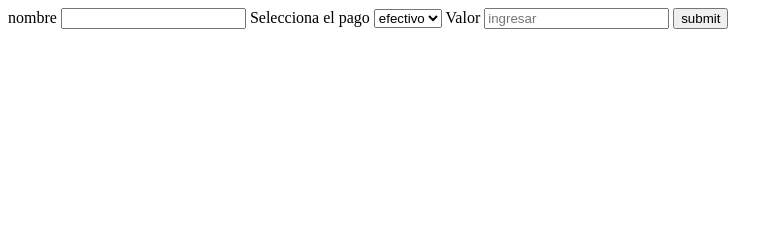
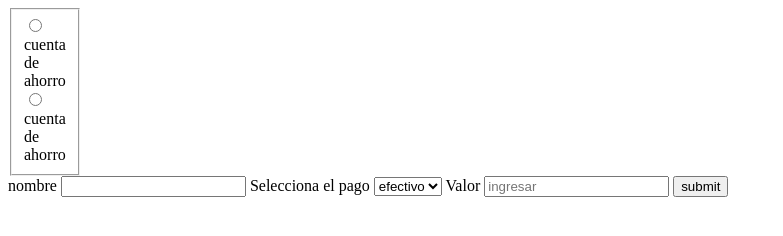
Before and after one commit to merchan21/webTrasaccion, a plain HTML site: page index.html in a window 1280 px wide. Shown: the whole page, without its empty margins (0-783 px from the left). Drawn offline with Linux system fonts and the light colour scheme.

Commit message:
implementacion de css

```diff
--- a/index.html
+++ b/index.html
@@ -6,8 +6,19 @@
     <meta name="viewport" content="width=device-width, initial-scale=1.0">
     <title>Transaccion</title>
     <script src="app.js" defer></script>
+    <link rel="stylesheet" href="style.css">
 </head>
 <body>
+    <fieldset class="contenedor">
+        <label>
+            <input type="radio"  name="color" value="cuenta de ahorro"/>
+            cuenta de ahorro
+        </label>
+        <label>
+            <input type="radio"  name="color" value="cuenta de corriente"/>
+            cuenta de ahorro
+        </label>
+    </fieldset>
     <form action="">
         <label for="nombre">nombre</label>
         <input type="text" name="nombre" id="nombre">
--- /dev/null
+++ b/style.css
@@ -0,0 +1,3 @@
+.contenedor{
+    width: 15px;
+}
```
